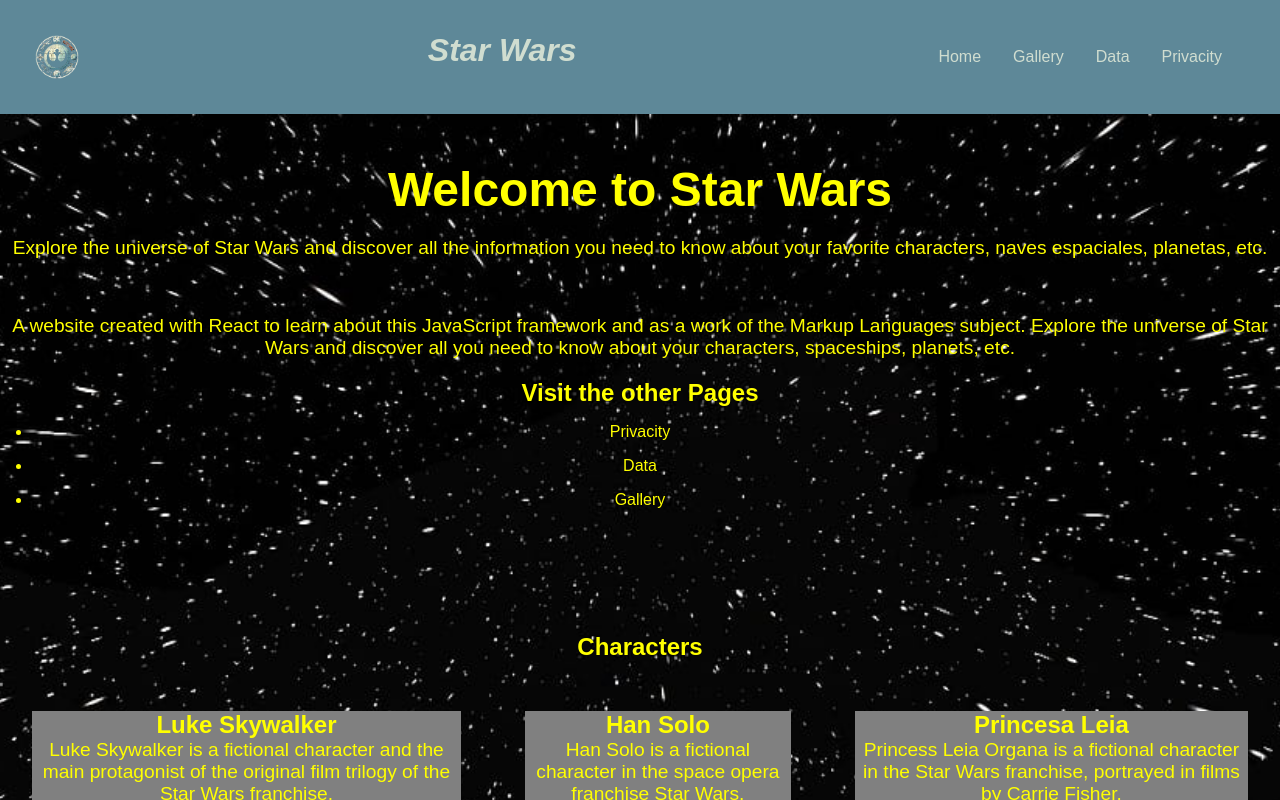
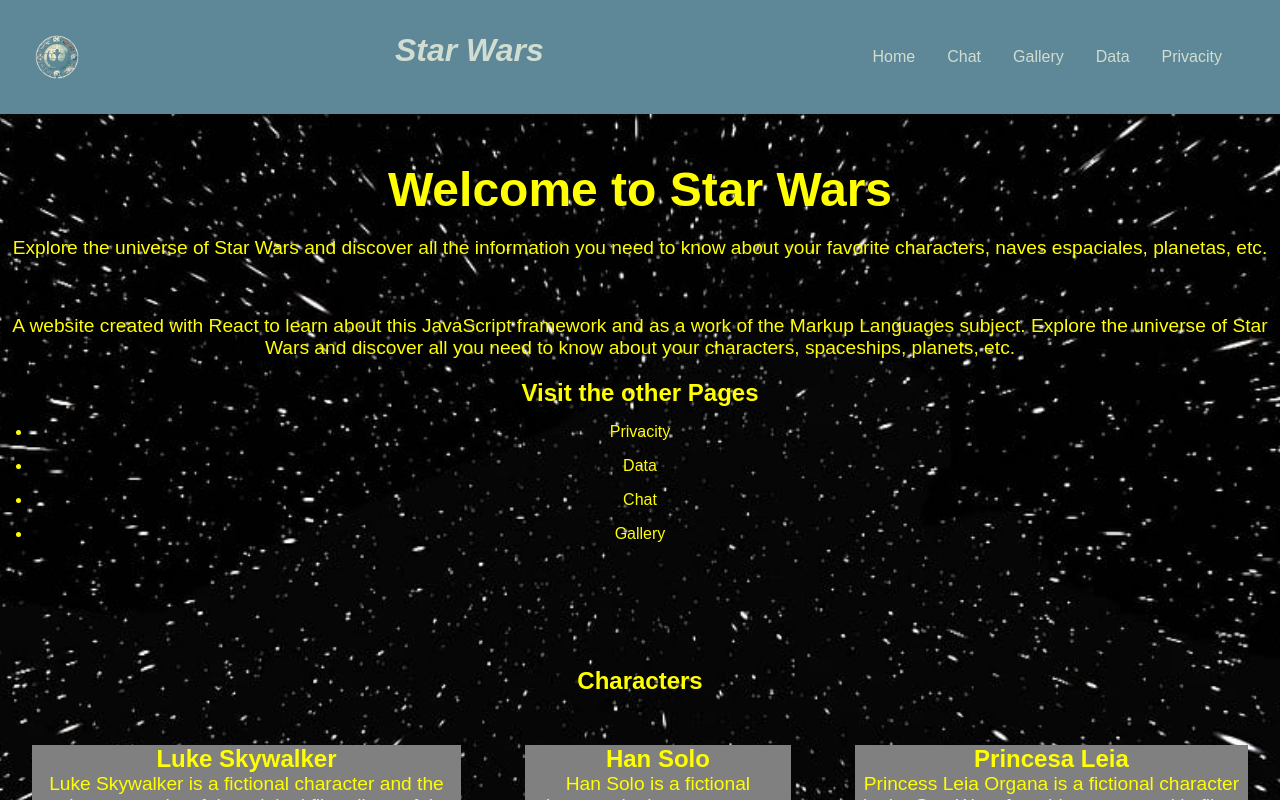
Before and after one commit to AdonayLorenzo/StarWars, a React (Vite) app: page / in a window 1280 px wide. Shown: the top 800 px of the page. Built offline with nearby package versions, Linux system fonts and the light colour scheme.

Commit message:
Nice one

```diff
--- a/src/components/header/Header.jsx
+++ b/src/components/header/Header.jsx
@@ -7,6 +7,7 @@
         <h1 id="header-text">Star Wars</h1>
         <div className="Links">
           <a href="/" className="header-links">Home</a>
+          <a href="/Chat" className="header-links">Chat</a>
           <a href="/Gallery" className="header-links">Gallery</a>
           <a href="/Data" className="header-links">Data</a>
           <a href="/Privacity" className="header-links">Privacity</a>
--- a/src/pages/home/Home.jsx
+++ b/src/pages/home/Home.jsx
@@ -21,6 +21,9 @@
             </li>
             <li>
               <a href="/Data" className='links'>Data</a>
+            </li>
+            <li>
+              <a href="Chat" className='links'>Chat</a>
             </li>
             <li>
               <a href="/Gallery" className='links'>Gallery</a>
```
